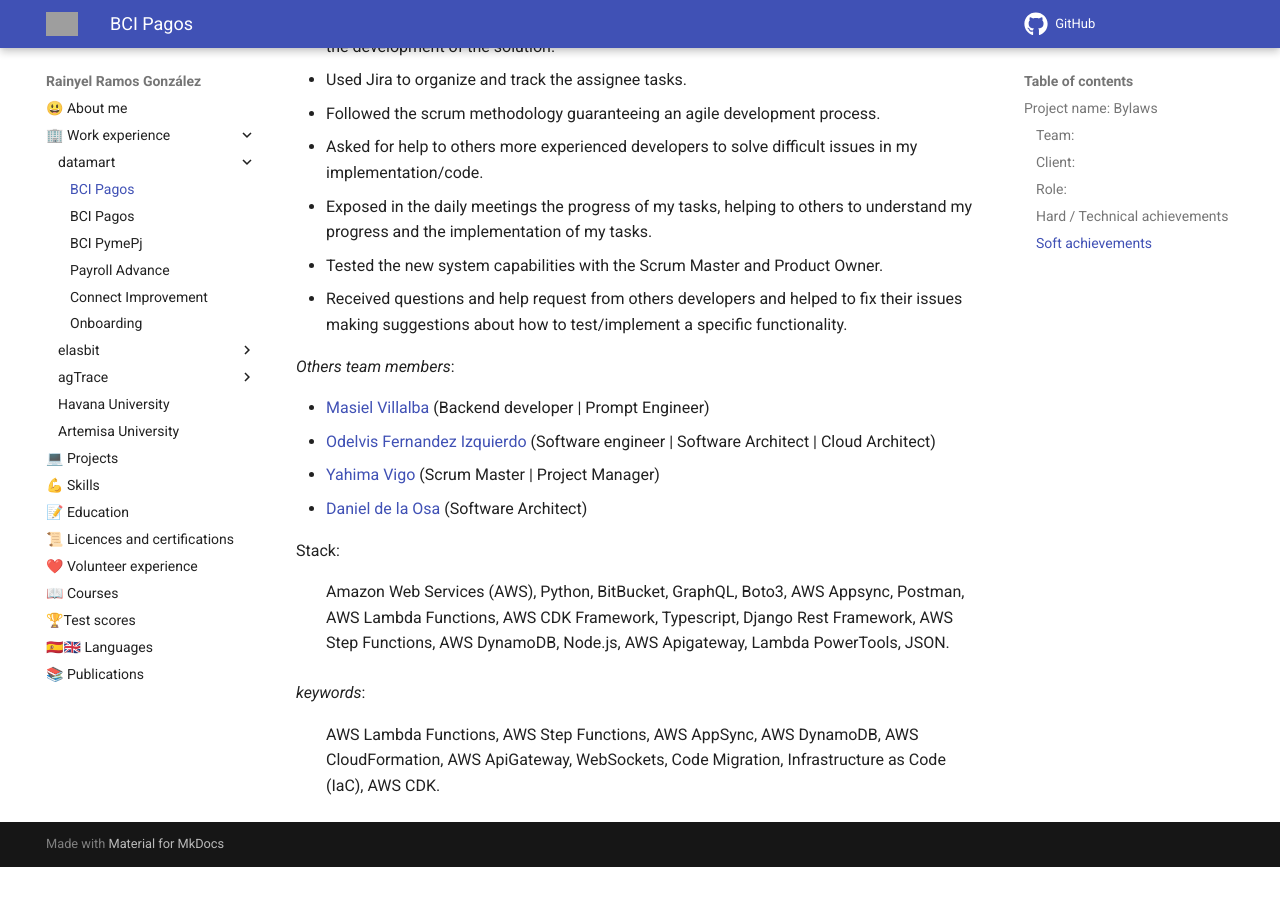
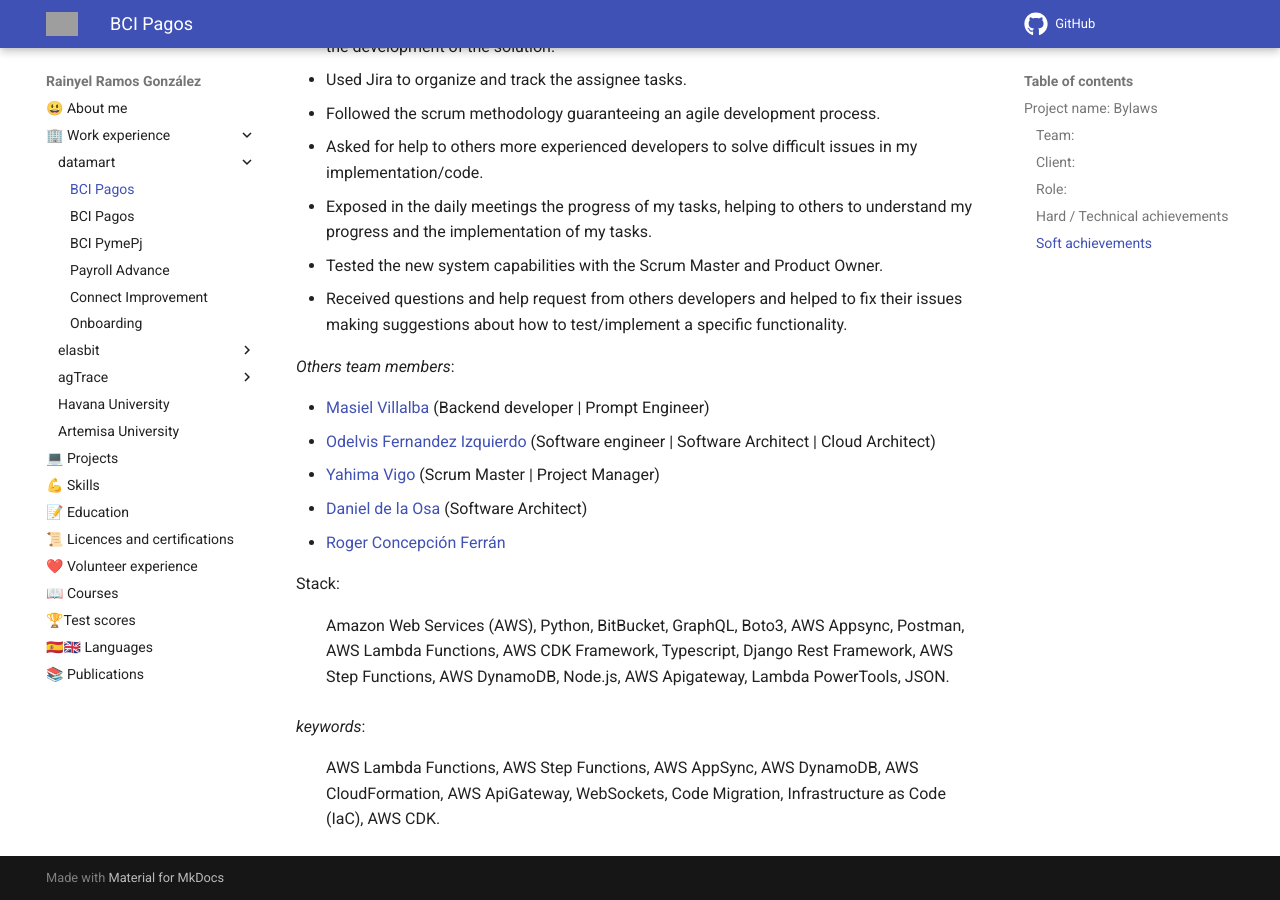
Before and after one commit to rayniel95/rayniel95.github.io, an MkDocs documentation site: the page built from docs/work_experience/datamart/bylaws.md, in a window 1280 px wide and 900 px high, scrolled down 1211 px. Built offline with MkDocs 1.6.1 and Material for MkDocs 9.7.7, drawn with Linux system fonts in a browser that asks for light colours; before the commit the page ends 2078 px from its top, so only the background shows below that; grey boxes are pictures that could not be loaded.

Commit message:
docs(datamart): add Roger Concepción Ferrán to team members

```diff
--- a/docs/work_experience/datamart/bylaws.md
+++ b/docs/work_experience/datamart/bylaws.md
@@ -45,6 +45,7 @@ This project involved developing a service for extract structured data from comp
 - [Odelvis Fernandez Izquierdo](https://www.linkedin.com/in/odelvis-fernandez-izquierdo-565a41188/) (Software engineer | Software Architect | Cloud Architect)
 - [Yahima Vigo](https://www.linkedin.com/in/yahima-vigo/) (Scrum Master | Project Manager)
 - [Daniel de la Osa](https://www.linkedin.com/in/daniel-de-la-osa-24a6271b5/) (Software Architect)
+- [Roger Concepción Ferrán](https://www.linkedin.com/in/roger-concepcion-ferran-66ab0015a/)
 
 Stack:
 : Amazon Web Services (AWS), Python, BitBucket, GraphQL, Boto3, AWS Appsync, Postman, AWS Lambda Functions, AWS CDK Framework, Typescript, Django Rest Framework, AWS Step Functions, AWS DynamoDB, Node.js, AWS Apigateway, Lambda PowerTools, JSON.
```
